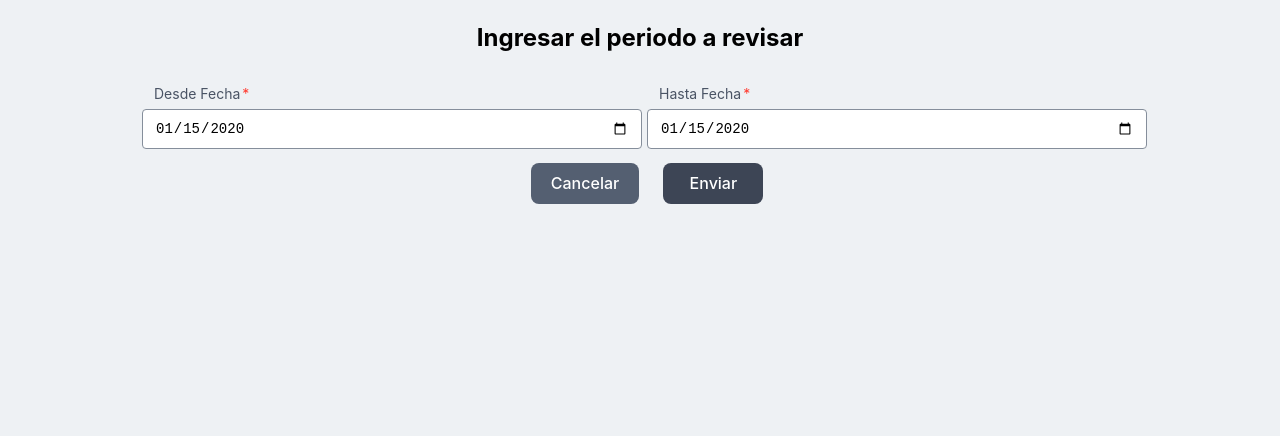
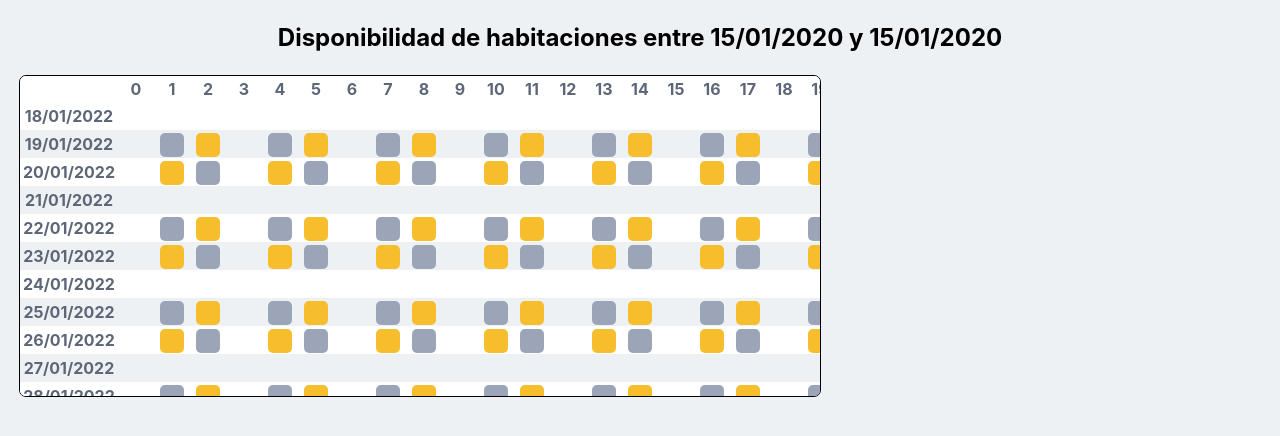
Before and after one commit to lumaglia/TP-DESO, a Next.js app in the folder frontend/: page /Habitacion/Buscar in a window 1280 px wide. Both pictures are taken after typing "2020-01-15", "2020-01-15" into the empty fields and a click on the button "Enviar". Shown: the top 436 px of the page. Built offline with nearby package versions, Linux system fonts and the light colour scheme.

Commit message:
feat(front): Form de Busqueda completo y un mock up de como pasar a la tabla, falta un fetch a la api

```diff
--- a/frontend/app/Habitacion/Buscar/page.tsx
+++ b/frontend/app/Habitacion/Buscar/page.tsx
@@ -5,60 +5,105 @@ import { useForm, FieldValues } from 'react-hook-form';
 import { useRouter } from 'next/navigation';
 import Row from "../../Row";
 import Campo from "../../Campo";
-import {fieldTypes, DateValues, validation} from "../../../public/constants";
+import {fieldTypes, DateValues, tiposTablaHabitacion} from "../../../public/constants";
 import {AlertaCancelar} from "../../Alertas";
+import {TablaHabitacion} from "../TablaHabitacion";
 
-export default function BuscarHabitacion() {
+
+
+export default function BuscarHabitacion({tipo} : {tipo: tiposTablaHabitacion}) {
 
     const form = useForm<DateValues>();
     const { register, control, handleSubmit, formState, watch, clearErrors, trigger, getValues } = form;
     const { errors } = formState;
     const [ alertaCancelarOpen, setAlertaCancelarOpen] = useState(false);
+    const [ solicitudValida, setSolicitudValida] = useState(false);
     const formRef = useRef<FieldValues>(null);
     const router = useRouter();
 
+    const [ fechaInicio, setFechaInicio ] = useState("");
+    const [ fechaFin, setFechaFin ] = useState("");
+
+    const validation =
+        {
+            'fechaInicio': {
+            valueAsDate: true,
+                required: 'La fecha inicial es obligatoria',
+                pattern: {
+                value: /^[0-9]{2}\/[0-9]{2}\/[0-9]{4}$/,
+                    message: 'La fecha debe seguir el patron DD/MM/YYYY'
+            },
+            validate: {
+                validDate: (value: Date) => {return !isNaN(value.getTime()) || 'Debe ingresarse una fecha valida'},
+
+            },
+        },
+            'fechaFin': {
+            valueAsDate: true,
+                required: 'La fecha de fin es obligatoria',
+                pattern: {
+                value: /^[0-9]{2}\/[0-9]{2}\/[0-9]{4}$/,
+                    message: 'La fecha debe seguir el patron DD/MM/YYYY'
+            },
+            validate: {
+                validDate: (value: Date) => {return !isNaN(value.getTime()) || 'Debe ingresarse una fecha valida'},
+                    afterStartDate: (value: Date) => {return value >= getValues("fechaInicio") || 'La fecha fin debe ser posterior a la inicial'},
+            },
+        },
+        };
+
     const onSubmit = (data: FieldValues) => {
-        data.fechaInicio = data.fechaInicio.toLocaleDateString('en-CA');
-        data.fechaFin = data.fechaFin.toLocaleDateString('en-CA');
+        data.fechaInicio.setTime(data.fechaInicio.getTime()+4*3600000);
+        data.fechaFin.setTime(data.fechaFin.getTime()+4*3600000);
+        setFechaInicio(data.fechaInicio = data.fechaInicio.toLocaleDateString('en-GB'));
+        setFechaFin(data.fechaFin = data.fechaFin.toLocaleDateString('en-GB'));
         formRef.current = data
         console.log(formRef.current);
-        /*fetch('http://localhost:8081/Huesped/Alta', {
-            method: 'POST',
-            body: JSON.stringify(data),
-            headers: {
-                'Accept': 'application/json',
-                'Content-Type': 'application/json'
-            }
-        }).then(res => {
-            if (res.status === 409) {
-                setAlertaDocumentoOpen(true);
-            }else if(res.ok) {
-                router.push(`/AltaHuesped/success?huesped=${encodeURIComponent(data.nombre+' '+data.apellido)}`)
-            }
-        })*/
+        // PONER EL FETCH A LA API ACA
+        setSolicitudValida(true); //Si sale bien cambia el contenido mostrado
+
     };
 
     return (
         <>
-            <h2 style={{textAlign:'center'}}>Ingresar el periodo a revisar</h2>
+            {
+                solicitudValida? (
+                    <>
+                    <h2 style={{textAlign: 'center'}}>Disponibilidad de habitaciones entre {fechaInicio} y {fechaFin}</h2>
+                    <TablaHabitacion tipo={tipo}/>
+                    </>
+                ): (
+                    <><h2 style={{textAlign: 'center'}}>Ingresar el periodo a revisar</h2>
                         <form method='post' onSubmit={handleSubmit(onSubmit)} noValidate>
-                <div style={{display:'flex', justifyContent:'center', alignItems:'flex-start'}}>
-                    <div style={{display: 'inline-flex', flexDirection: 'column', justifyContent: 'flex-start', alignItems: 'start'}}>
+                            <div style={{display: 'flex', justifyContent: 'center', alignItems: 'flex-start'}}>
+                                <div style={{
+                                    display: 'inline-flex',
+                                    flexDirection: 'column',
+                                    justifyContent: 'flex-start',
+                                    alignItems: 'start'
+                                }}>
                                     <Row>
                                         <Campo field='Desde Fecha' placeholder='DD / MM / YYYY' isRequired={true}
-                                   type={fieldTypes.DATE} validation={validation['fechaInicio']} register={register} errors={errors}/>
+                                               type={fieldTypes.DATE} validation={validation['fechaInicio']}
+                                               register={register} errors={errors}/>
                                         <Campo field='Hasta Fecha' placeholder='DD / MM / YYYY' isRequired={true}
-                                   type={fieldTypes.DATE} validation={validation['fechaFin']} register={register} errors={errors}/>
+                                               type={fieldTypes.DATE} validation={validation['fechaFin']}
+                                               register={register} errors={errors}/>
                                     </Row>
                                     <Row>
-                            <button type='button' className='Button' onClick={() => setAlertaCancelarOpen(true)}>Cancelar</button>
+                                        <button type='button' className='Button'
+                                                onClick={() => setAlertaCancelarOpen(true)}>Cancelar
+                                        </button>
 
                                         <button type='submit' className='Button'>Enviar</button>
                                     </Row>
                                 </div>
                             </div>
                         </form>
-            <AlertaCancelar open={alertaCancelarOpen} setOpen={setAlertaCancelarOpen} text='la busqueda de habitaciones'/>
+                        <AlertaCancelar open={alertaCancelarOpen} setOpen={setAlertaCancelarOpen}
+                                        text='la busqueda de habitaciones'/></>
+                )
+            }
         </>
     )
 }
--- a/frontend/public/constants.ts
+++ b/frontend/public/constants.ts
@@ -235,33 +235,6 @@ export const validation = {
             message: 'Ingrese caracteres válidos',
         }
     },
-
-    'fechaInicio': {
-        valueAsDate: true,
-        required: 'La fecha inicial es obligatoria',
-        pattern: {
-            value: /^[0-9]{2}\/[0-9]{2}\/[0-9]{4}$/,
-            message: 'La fecha debe seguir el patron DD/MM/YYYY'
-        },
-        validate: {
-            validDate: (value: Date) => {return !isNaN(value.getTime()) || 'Debe ingresarse una fecha valida'},
-
-        },
-    },
-    'fechaFin': {
-        valueAsDate: true,
-        required: 'La fecha de fin es obligatoria',
-        pattern: {
-            value: /^[0-9]{2}\/[0-9]{2}\/[0-9]{4}$/,
-            message: 'La fecha debe seguir el patron DD/MM/YYYY'
-        },
-        validate: {
-            validDate: (value: Date) => {return !isNaN(value.getTime()) || 'Debe ingresarse una fecha valida'},
-            //afterStartDate: (value: Date) => {return value >= getValues(fechaInicio) || 'La fecha fin debe ser posterior a la inicial'},
-        },
-    },
-
-
 }
 
 export const MapNameToApi : {[key: string]: string} = {
@@ -315,8 +288,8 @@ export type FormValues = {
 };
 
 export type DateValues = {
-    fechaInicio: string;
-    fechaFin: string;
+    fechaInicio: Date;
+    fechaFin: Date;
 }
 
 export enum tiposTablaHabitacion {
```
Lines whose indentation alone changed are shown as unchanged.
